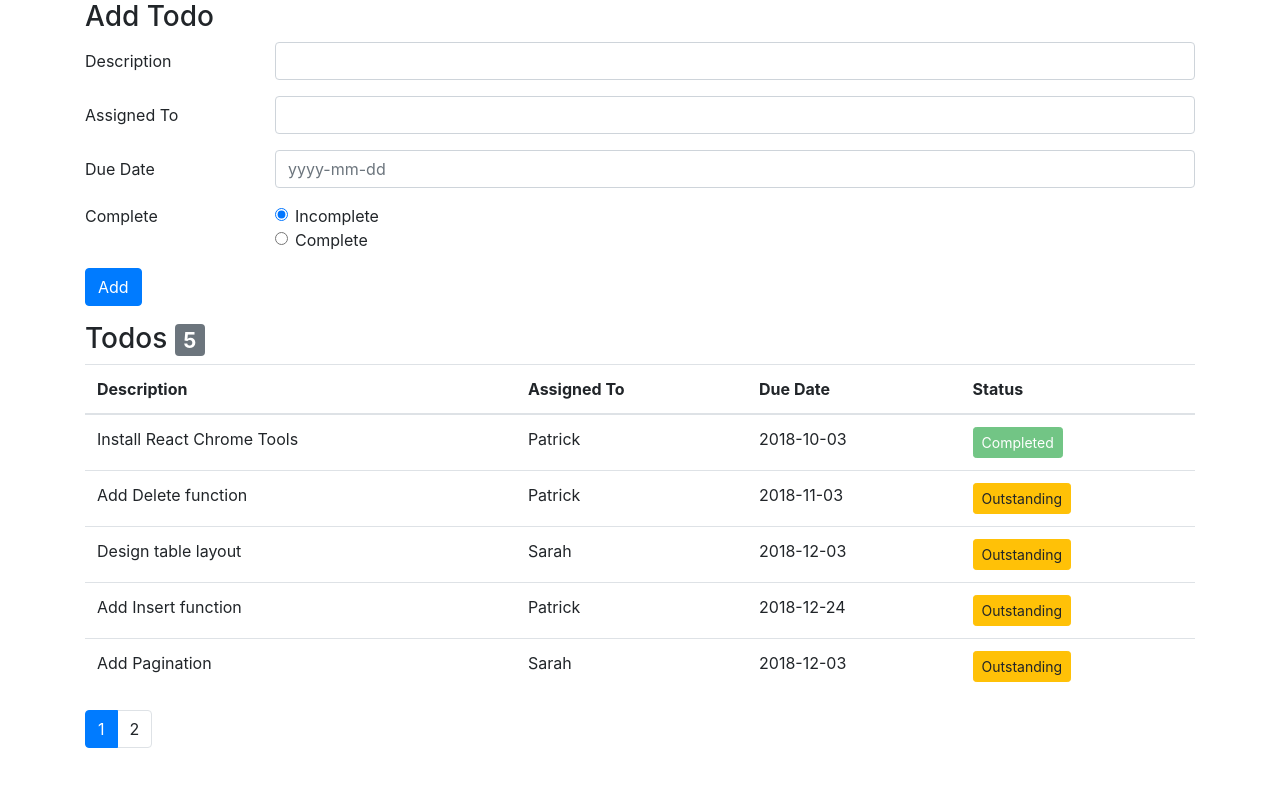
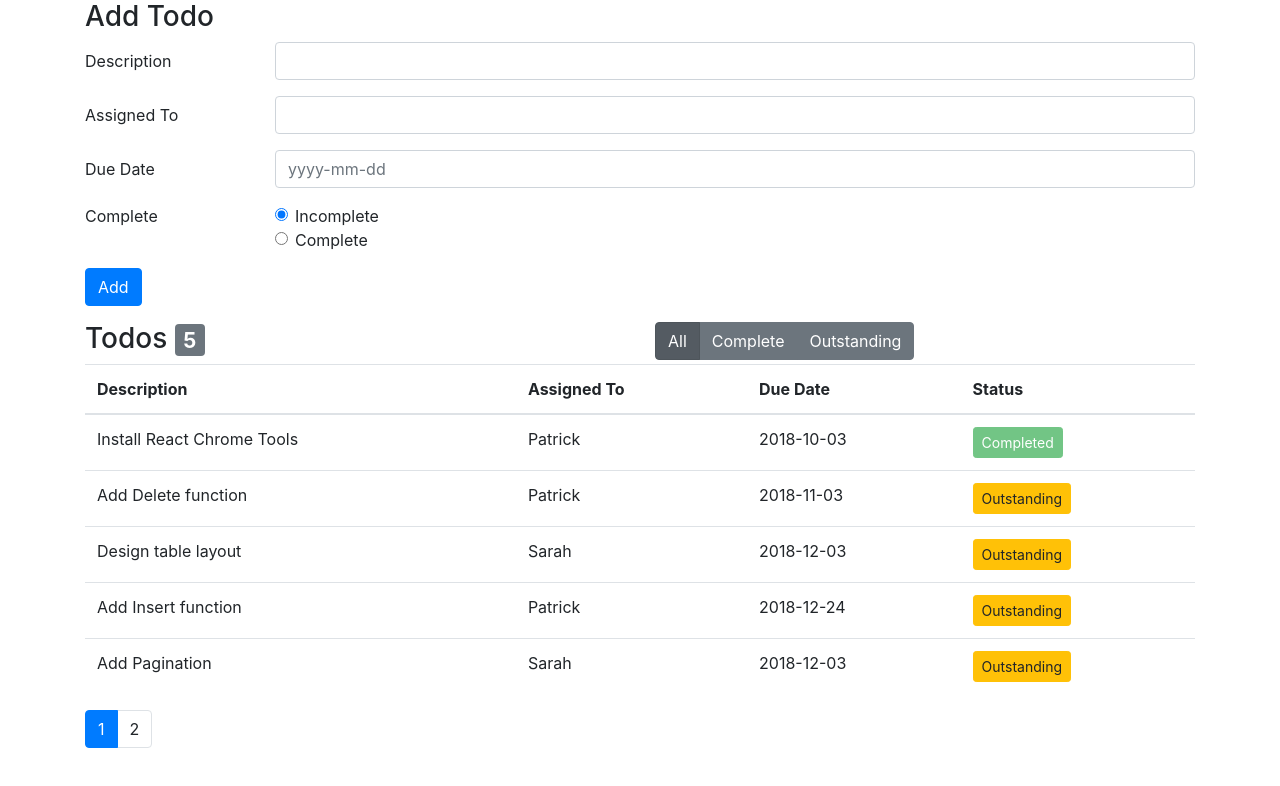
Before and after one commit to PatrickEODonnell/react-1-todo, a React (Create React App) app: page / in a window 1280 px wide. Shown: the top 786 px of the page. Built offline with nearby package versions, Linux system fonts and the light colour scheme.

Commit message:
Added StatusFilter

```diff
--- a/src/App.js
+++ b/src/App.js
@@ -10,7 +10,8 @@ class App extends Component {
   state = {
     todos: getToDos(),
     itemsPerPage: 5,
-    currentPage: 1
+    currentPage: 1,
+    statusFilter: ""
   };
   handleAdd = todo => {
     const uuidv1 = require("uuid/v1");
@@ -29,29 +30,40 @@ class App extends Component {
   };
 
   handlePageChange = page => {
-    console.log(page);
     this.setState({ currentPage: page });
+  };
+  handleFilterChange = e => {
+    console.log(e.target.value);
+    const newStatusFilter = e.target.value;
+    this.setState({ statusFilter: newStatusFilter });
   };
 
   render() {
-    const { todos, itemsPerPage, currentPage } = this.state;
+    const { todos, itemsPerPage, currentPage, statusFilter } = this.state;
+    const filteredTodos =
+      statusFilter === "All" || statusFilter === ""
+        ? todos
+        : todos.filter(t => t.status === statusFilter);
     const todosForCurrentPage = paginate(
-      this.state.todos,
+      filteredTodos,
       this.state.currentPage,
       this.state.itemsPerPage
     );
     return (
       <main className="container">
         <AddTodo onAdd={this.handleAdd} />
+
         <Todos
           todos={todosForCurrentPage}
           onComplete={this.handleComplete}
           outstanding={
             this.state.todos.filter(t => t.status === "Incomplete").length
           }
+          statusFilter={statusFilter}
+          onFilterChange={this.handleFilterChange}
         />
         <Pagination
-          itemsCount={todos.length}
+          itemsCount={filteredTodos.length}
           itemsPerPage={itemsPerPage}
           onPageChange={this.handlePageChange}
           currentPage={currentPage}
--- /dev/null
+++ b/src/components/statusFilter.jsx
@@ -0,0 +1,67 @@
+import React from "react";
+
+const StatusFilter = props => {
+  const { onFilterChange, statusFilter } = props;
+  return (
+    <React.Fragment>
+      <div className="btn-group btn-group-toggle" data-toggle="buttons">
+        <label
+          className={
+            statusFilter === "All" || statusFilter === ""
+              ? "btn btn-secondary active"
+              : "btn btn-secondary"
+          }
+        >
+          <input
+            type="radio"
+            name="options"
+            id="option1"
+            autoComplete="off"
+            value="All"
+            onChange={onFilterChange}
+            checked={statusFilter === "All" || statusFilter === ""}
+          />
+          All
+        </label>
+        <label
+          className={
+            statusFilter === "Complete"
+              ? "btn btn-secondary active"
+              : "btn btn-secondary"
+          }
+        >
+          <input
+            type="radio"
+            name="options"
+            id="option2"
+            autoComplete="off"
+            value="Complete"
+            onChange={onFilterChange}
+            checked={statusFilter === "Complete"}
+          />
+          Complete
+        </label>
+        <label
+          className={
+            statusFilter === "Incomplete"
+              ? "btn btn-secondary active"
+              : "btn btn-secondary"
+          }
+        >
+          <input
+            type="radio"
+            name="options"
+            id="option3"
+            autoComplete="off"
+            value="Incomplete"
+            onChange={onFilterChange}
+            checked={statusFilter === "Incomplete"}
+          />
+          Outstanding
+        </label>
+      </div>
+    </React.Fragment>
+  );
+};
+
+export default StatusFilter;
--- a/src/components/todos.jsx
+++ b/src/components/todos.jsx
@@ -1,13 +1,29 @@
 import React, { Component } from "react";
 import TodoColumns from "./todoColumns";
 import TodosHeading from "./todosHeading";
-
+import StatusFilter from "./statusFilter";
 class Todos extends Component {
   render() {
-    const { todos, onComplete, outstanding } = this.props;
+    const {
+      todos,
+      onComplete,
+      outstanding,
+      statusFilter,
+      onFilterChange
+    } = this.props;
     return (
       <React.Fragment>
-        <TodosHeading outstanding={outstanding} />
+        <div className="row">
+          <div className="col-md-6">
+            <TodosHeading outstanding={outstanding} />
+          </div>
+          <div className="col-md-6">
+            <StatusFilter
+              statusFilter={statusFilter}
+              onFilterChange={onFilterChange}
+            />
+          </div>
+        </div>
         <table className="table">
           <thead>
             <tr>
```
